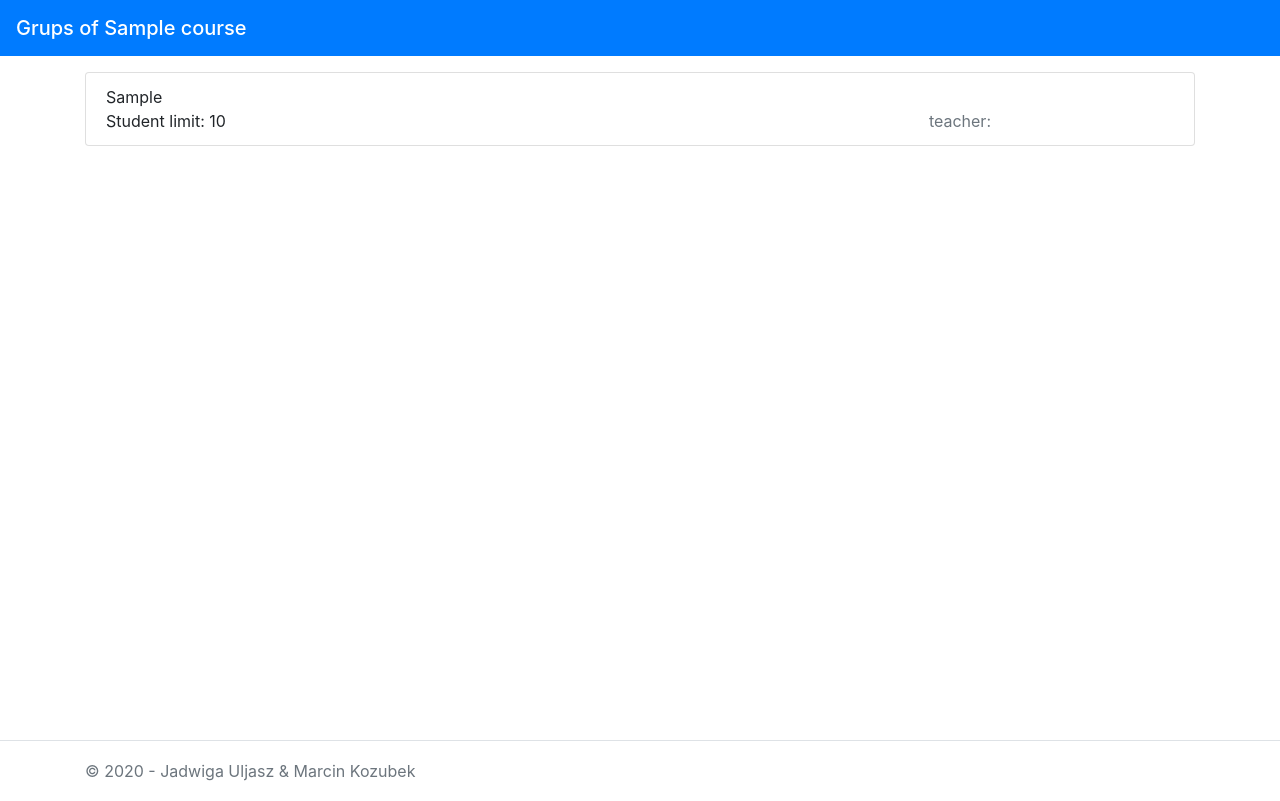
After one commit to KartonM/HallOfFame, a Django app: page /courses/1/ in a window 1280 px wide. The commit adds this page. Run offline with Django 3.2, Linux system fonts and the light colour scheme; tables that the repository leaves empty hold one stand-in row (values such as "Sample post"); some libraries are stand-ins or nearby versions.

Commit message:
added group list view after clicking on course

```diff
--- a/HallOfFame/urls.py
+++ b/HallOfFame/urls.py
@@ -15,8 +15,9 @@ Including another URLconf
 """
 from django.contrib import admin
 from django.urls import path, include
-
 urlpatterns = [
     path('courses/', include('courses.urls')),
+    path('courses/<int:course_id>/', include('courses.urls')),
     path('admin/', admin.site.urls),
+
 ]
--- a/courses/models.py
+++ b/courses/models.py
@@ -14,10 +14,21 @@ class Course(models.Model):
         return self.course_name
 
 
+class Teacher(models.Model):
+    name = models.CharField(max_length=25)
+    room = models.CharField(max_length=15)
+    consultation = models.CharField(max_length=45, null=True, blank=True)
+    title = models.CharField(max_length=10)
+
+    def __str__(self):
+        return self.name
+
+
 class Group(models.Model):
     course = models.ForeignKey(Course, on_delete=models.CASCADE)
     group_tag = models.CharField(max_length=15)
     size = models.PositiveSmallIntegerField()
+    teacher = models.ForeignKey(Teacher, on_delete=models.CASCADE, null=True,)
 
     def __str__(self):
         return self.group_tag
--- a/courses/urls.py
+++ b/courses/urls.py
@@ -3,4 +3,5 @@ from . import views
 
 urlpatterns = [
     path('', views.index, name='index'),
+    path('<int:course_id>/', views.detail, name='detail'),
 ]
--- a/courses/views.py
+++ b/courses/views.py
@@ -1,5 +1,5 @@
 from django.shortcuts import render
-from django.http import HttpResponse
+from django.http import HttpResponse, Http404
 
 # Create your views here.
 from courses.models import Course
@@ -9,3 +9,15 @@ def index(request):
     all_courses = Course.objects.all()
     context = {'courses': all_courses}
     return render(request, 'courses/index.html', context)
+
+
+def detail(request, course_id):
+    try:
+        course = Course.objects.get(pk=course_id)
+    except Course.DoesNotExist:
+        raise Http404("Course does not exist")
+    return render(request, 'courses/courseDetails.html', {'course': course})
+
+
+def detail1(request, question_id):
+    return HttpResponse("You're looking at question %s." % question_id)
--- /dev/null
+++ b/templates/courses/courseDetails.html
@@ -0,0 +1,53 @@
+<!doctype html>
+<html lang="en">
+  <head>
+    <!-- Required meta tags -->
+    <meta charset="utf-8">
+    <meta name="viewport" content="width=device-width, initial-scale=1, shrink-to-fit=no">
+
+    <!-- Bootstrap CSS -->
+    <link rel="stylesheet" href="https://stackpath.bootstrapcdn.com/bootstrap/4.4.1/css/bootstrap.min.css" integrity="sha384-Vkoo8x4CGsO3+Hhxv8T/Q5PaXtkKtu6ug5TOeNV6gBiFeWPGFN9MuhOf23Q9Ifjh" crossorigin="anonymous">
+    {% load static %}
+    <link rel="stylesheet" type="text/css" href="{% static 'courses/style.css' %}">
+
+    <title>Hall of Fame</title>
+  </head>
+  <body>
+    <nav class="navbar navbar-dark bg-primary">
+      <span class="navbar-brand mb-0 h1">Grups of {{ course.course_name }}</span>
+    </nav>
+
+    <div class="container mt-3">
+        <div class="row mt-3">
+            <div class="col">
+            {% if course %}
+                <ul class="list-group">
+                {% for group in course.group_set.all %}
+                    <li class="list-group-item">
+                        <div class="row">
+                            <div class="col-10">{{ group.group_tag }}</div>
+                            <div class="col-8">Student limit: {{ group.size }}</div>
+                            <div class="col-2 text-secondary text-right">teacher: </div>
+                        </div>
+                    </li>
+                {% endfor %}
+                </ul>
+            {% else %}
+                <p>No courses are available</p>
+            {% endif %}
+            </div>
+        </div>
+    </div>
+
+    <footer class="border-top footer text-muted">
+        <div class="container">
+            &copy; 2020 - Jadwiga Uljasz & Marcin Kozubek
+        </div>
+    </footer>
+    <!-- Optional JavaScript -->
+    <!-- jQuery first, then Popper.js, then Bootstrap JS -->
+    <script src="https://code.jquery.com/jquery-3.4.1.slim.min.js" integrity="sha384-J6qa4849blE2+poT4WnyKhv5vZF5SrPo0iEjwBvKU7imGFAV0wwj1yYfoRSJoZ+n" crossorigin="anonymous"></script>
+    <script src="https://cdn.jsdelivr.net/npm/popper.js@1.16.0/dist/umd/popper.min.js" integrity="sha384-Q6E9RHvbIyZFJoft+2mJbHaEWldlvI9IOYy5n3zV9zzTtmI3UksdQRVvoxMfooAo" crossorigin="anonymous"></script>
+    <script src="https://stackpath.bootstrapcdn.com/bootstrap/4.4.1/js/bootstrap.min.js" integrity="sha384-wfSDF2E50Y2D1uUdj0O3uMBJnjuUD4Ih7YwaYd1iqfktj0Uod8GCExl3Og8ifwB6" crossorigin="anonymous"></script>
+  </body>
+</html>
```
Also changed, not shown: templates/courses/index.html (+6 -4 lines).
